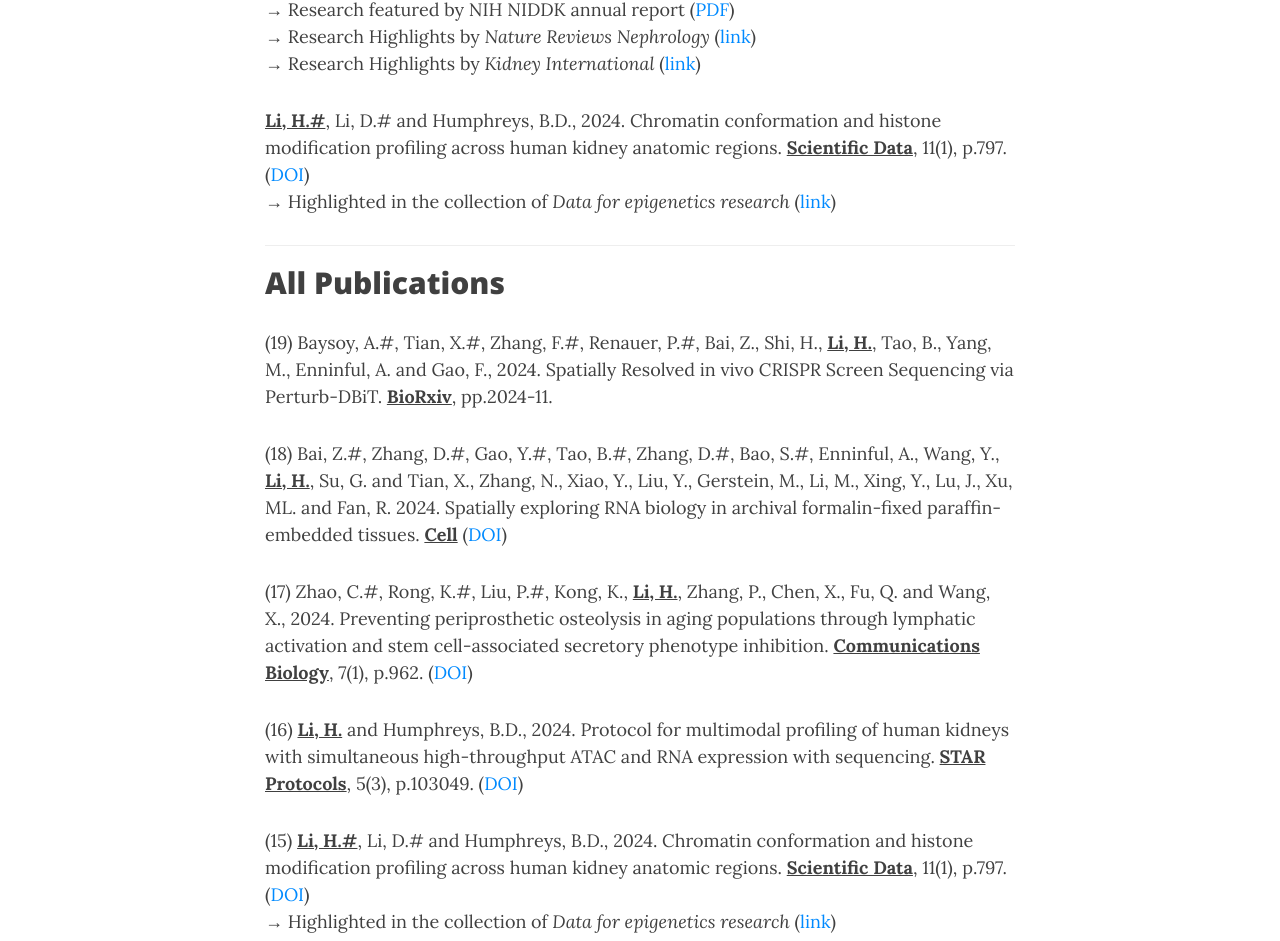
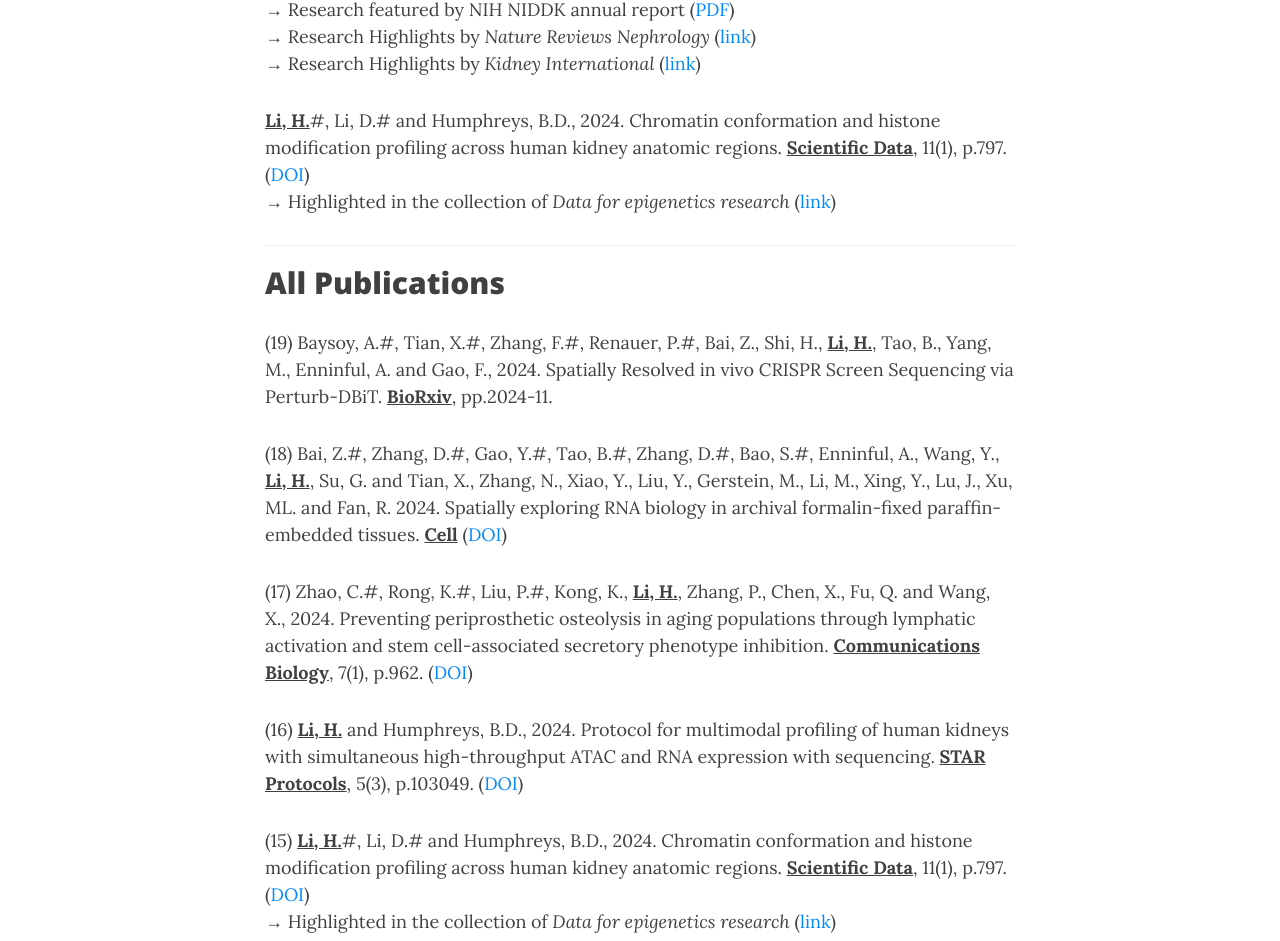
Before and after one commit to TheLiLab/thelilab.github.io, a Jekyll site: the page built from pubs.md, in a window 1280 px wide and 1400 px high, scrolled down 851 px. Shown: the part 151-1092 px from the top of the window. Built offline with Jekyll 4.4.1, drawn with Linux system fonts in a browser that asks for light colours; nearby versions of some CDN libraries.

Commit message:
Update pubs.md

```diff
--- a/pubs.md
+++ b/pubs.md
@@ -28,7 +28,7 @@
 →	Research Highlights by <i>Kidney International</i> ([link](https://doi.org/10.1016/j.kint.2023.02.005))
 <br>
 
-<strong><u>Li, H.#</u></strong>, Li, D.# and Humphreys, B.D., 2024. Chromatin conformation and histone modification profiling across human kidney anatomic regions. <strong><u>Scientific Data</u></strong>, 11(1), p.797. ([DOI](https://doi.org/10.1038/s41597-024-03648-8))<br>
+<strong><u>Li, H.</u></strong>#, Li, D.# and Humphreys, B.D., 2024. Chromatin conformation and histone modification profiling across human kidney anatomic regions. <strong><u>Scientific Data</u></strong>, 11(1), p.797. ([DOI](https://doi.org/10.1038/s41597-024-03648-8))<br>
 →	Highlighted in the collection of <i>Data for epigenetics research</i> ([link](https://www.nature.com/collections/fehdjjbjce))
 <br>
 
@@ -49,7 +49,7 @@
 (16) <strong><u>Li, H.</u></strong> and Humphreys, B.D., 2024. Protocol for multimodal profiling of human kidneys with simultaneous high-throughput ATAC and RNA expression with sequencing. <strong><u>STAR Protocols</u></strong>, 5(3), p.103049. ([DOI](https://doi.org/10.1016/j.xpro.2024.103049))
 <br>
 
-(15) <strong><u>Li, H.#</u></strong>, Li, D.# and Humphreys, B.D., 2024. Chromatin conformation and histone modification profiling across human kidney anatomic regions. <strong><u>Scientific Data</u></strong>, 11(1), p.797. ([DOI](https://doi.org/10.1038/s41597-024-03648-8))<br>
+(15) <strong><u>Li, H.</u></strong>#, Li, D.# and Humphreys, B.D., 2024. Chromatin conformation and histone modification profiling across human kidney anatomic regions. <strong><u>Scientific Data</u></strong>, 11(1), p.797. ([DOI](https://doi.org/10.1038/s41597-024-03648-8))<br>
 →	Highlighted in the collection of <i>Data for epigenetics research</i> ([link](https://www.nature.com/collections/fehdjjbjce))
 <br>
 
```
